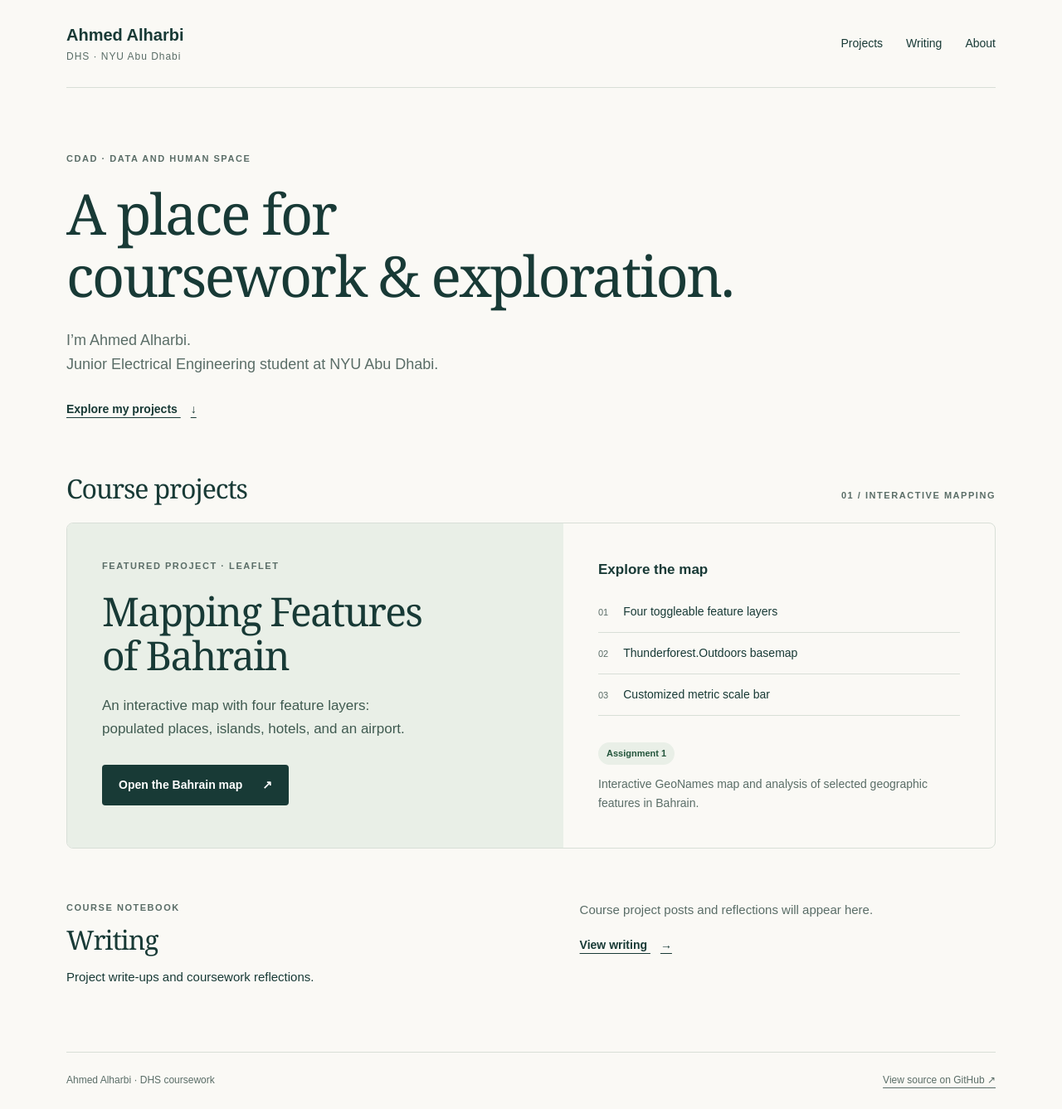
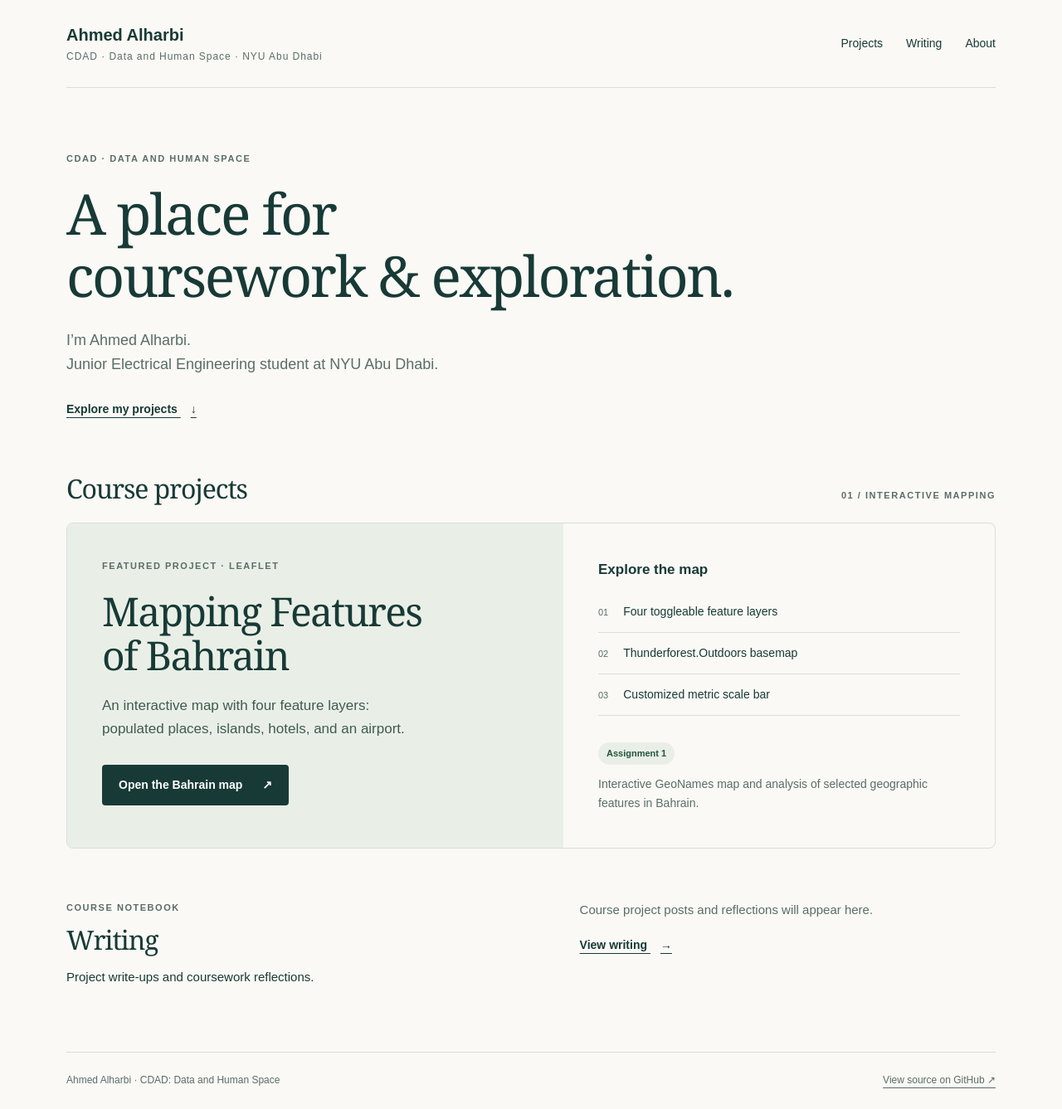
Before and after one commit to aka7979nyu/dhs, a Jekyll site: the page built from index.html, in a window 1280 px wide. Shown: the whole page at 83% size. Built offline with Jekyll 4.4.1, drawn with Linux system fonts in a browser that asks for light colours.

Commit message:
Update site header and footer course name

```diff
--- a/_layouts/default.html
+++ b/_layouts/default.html
@@ -12,12 +12,12 @@
 <body>
   <a class="skip-link" href="#main">Skip to content</a>
   <header class="site-header wrap">
-    <a class="identity" href="{{ '/' | relative_url }}">Ahmed Alharbi<span>DHS · NYU Abu Dhabi</span></a>
+    <a class="identity" href="{{ '/' | relative_url }}">Ahmed Alharbi<span>CDAD · Data and Human Space · NYU Abu Dhabi</span></a>
     <nav aria-label="Main navigation">
       {% for item in site.data.navigation.main %}<a href="{{ item.url | relative_url }}"{% if page.url == item.url %} aria-current="page"{% endif %}>{{ item.title }}</a>{% endfor %}
     </nav>
   </header>
   <main id="main" class="wrap" tabindex="-1">{{ content }}</main>
-  <footer class="site-footer wrap"><span>Ahmed Alharbi · DHS coursework</span><a href="https://github.com/aka7979nyu/dhs">View source on GitHub <span aria-hidden="true">↗</span></a></footer>
+  <footer class="site-footer wrap"><span>Ahmed Alharbi · CDAD: Data and Human Space</span><a href="https://github.com/aka7979nyu/dhs">View source on GitHub <span aria-hidden="true">↗</span></a></footer>
 </body>
 </html>
```
